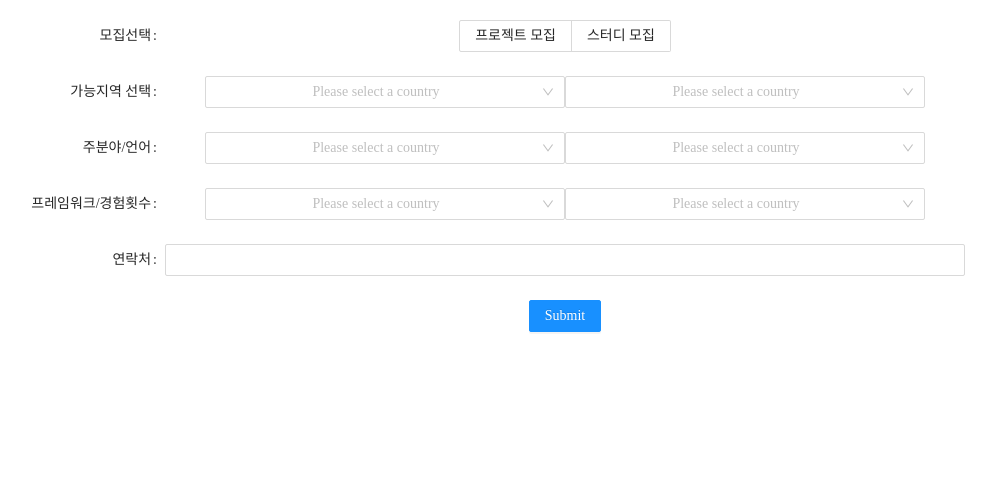
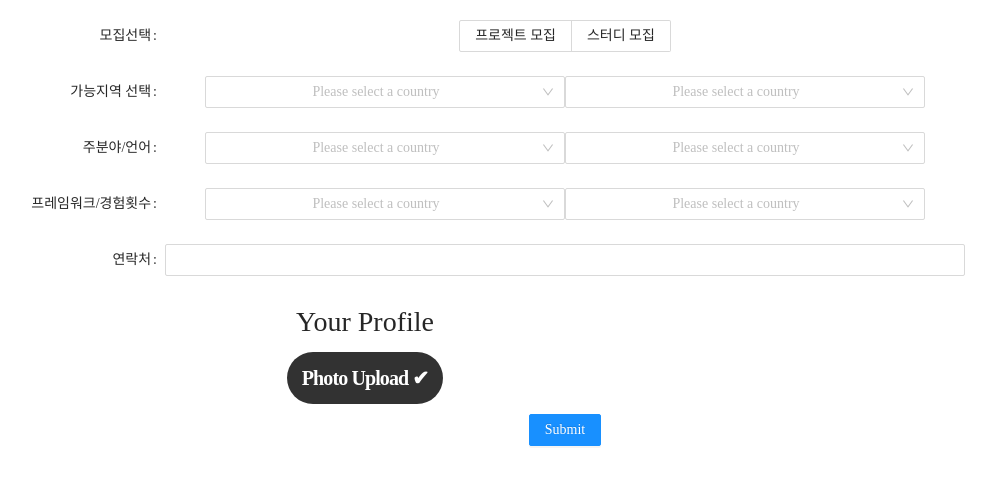
Before and after one commit to wogh002/together, a Next.js app: page /post/addpost in a window 1280 px wide. Shown: the top 484 px of the page, without its empty margins (275-1271 px from the left). Built offline with nearby package versions, Linux system fonts and the light colour scheme.

Commit message:
feat: 포스트 이미지 추가

```diff
--- a/pages/post/addpost.tsx
+++ b/pages/post/addpost.tsx
@@ -1,14 +1,61 @@
-import React, { useState } from "react";
+import React, { ChangeEvent, useState } from "react";
 import { Form, Button, Input, Select, Radio } from "antd";
+import styled from "styled-components";
+import "antd/dist/antd.css";
+const { Option } = Select;
+const ImageSection =styled.section`
+  margin-bottom: 2rem;
+  label {
+    cursor: pointer;
+    font-weight: 700;
+    font-size: 2rem;
+    border: none;
+    color: white;
+    background-color: black;
+    opacity: 0.8;
+    border-radius: 3.5rem;
+    letter-spacing: -0.09rem;
+    font-weight: 700;
+    padding: 1.5rem;
+    transition: all 250ms ease-in-out;
+  }
+  label:hover {
+    opacity: 0.5;
+  }
+`
+const ImageContainer = styled.div`
+    margin-bottom: 3rem;
+    img {
+      margin: 0 auto;
+      display: block;
+      max-width: 100%;
+      height: auto;
+      margin-bottom: 3rem;
+    }
+    button {
+        min-width: 6.6rem;
+        border: none;
+        color: white;
+        background-color: black;
+        opacity: 0.8;
+        border-radius: 3.5rem;
+        letter-spacing: -0.09rem;
+        width: 20%;
+        font-weight: 700;
+        font-size: 1.5rem;
+        padding: 1.5rem;
+        cursor: pointer;
+        transition: all 250ms ease-in-out;
+    }
+    button:hover {
+        opacity: 0.5;
+    }
+`
 
-import "antd/dist/antd.css";
-
-// @ts-ignore
-import { CardForm, CardItem } from "./index.ts";
-
-const { Option } = Select;
 
 const AddPost = (props: any) => {
+  const [fileImage, setFileImage] = useState("");
+
   const onFinish = (values: any) => {
     console.log("Success:", values);
   };
@@ -16,6 +63,18 @@ const AddPost = (props: any) => {
   const onFinishFailed = (errorInfo: any) => {
     console.log("Failed:", errorInfo);
   };
+
+
+  // 파일 저장
+  const saveFileImage = (e: any) => {
+    setFileImage(URL.createObjectURL(e.target.files[0]));
+  };
+  // 파일 삭제
+  const deleteFileImage = () => {
+    URL.revokeObjectURL(fileImage);
+    setFileImage("");
+  };
+
 
 
   return (
@@ -122,6 +181,33 @@ const AddPost = (props: any) => {
         </Form.Item>
 
         {/* 이미지 */}
+        <ImageSection>
+          <h1>Your Profile</h1>
+          <div>
+            {
+              fileImage &&
+              (
+                <ImageContainer>
+                  <img src={fileImage} alt="user-profile"/>
+                  <button onClick={() => deleteFileImage()}>
+                    삭제
+                  </button>
+                </ImageContainer>
+              )
+            }
+            <label htmlFor="input-file">
+              Photo Upload ✔
+            </label>
+            <input
+              type="file"
+              id="input-file"
+              accept="image/*"
+              style={{ display: "none" }}
+              onChange={saveFileImage}
+            />
+          </div>
+        </ImageSection>
+
 
         <Form.Item wrapperCol={{ offset: 8, span: 16 }}>
           <Button type="primary" htmlType="submit">
@@ -129,7 +215,7 @@ const AddPost = (props: any) => {
           </Button>
         </Form.Item>
       </Form>
-    </div>
+    </div >
   );
 };
 
```
Also changed, not shown: pages/post/index.ts (+5 -6 lines).
